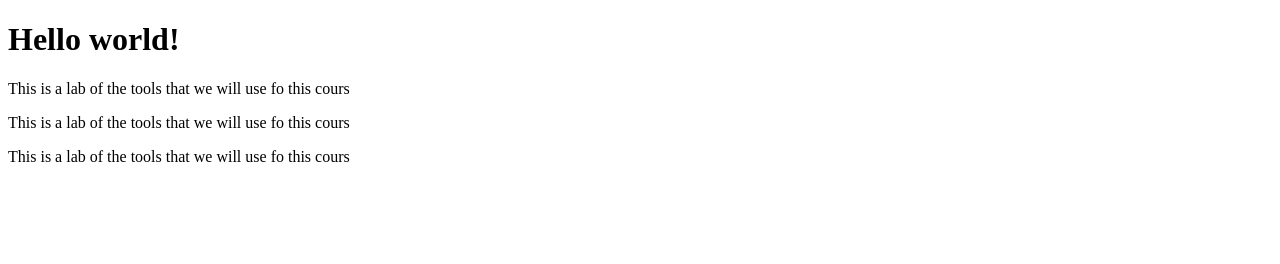
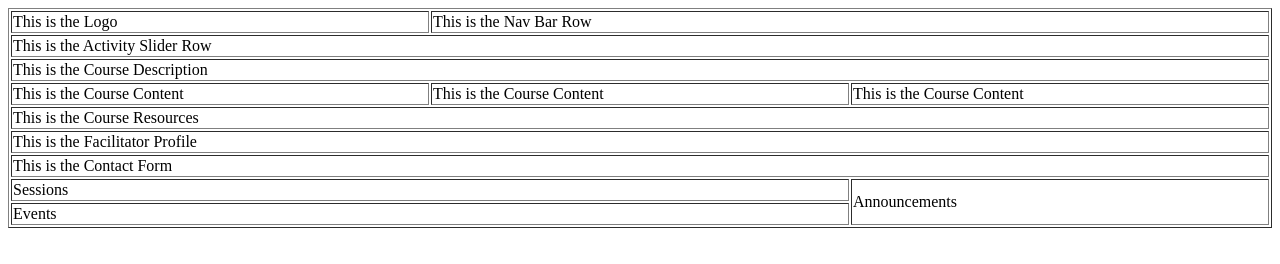
Before and after one commit to Dirac1562/toolsDemoWD, a plain HTML site: page index.html in a window 1280 px wide. Drawn offline with Linux system fonts and the light colour scheme.

Commit message:
Update index.html

```diff
--- a/index.html
+++ b/index.html
@@ -4,9 +4,38 @@
         <title>Web dev tools demo</title>
     </head>
     <body>
-        <h1>Hello world!</h1>
-        <p>This is a lab of the tools that we will use fo this cours</p>
-        <p>This is a lab of the tools that we will use fo this cours</p>
-        <p>This is a lab of the tools that we will use fo this cours</p>
+        <table width="100%" border="1">
+        <tr>
+            <td>This is the Logo</td>
+            <td colspan="2">This is the Nav Bar Row</td>
+        </tr>
+        <tr>
+            <td colspan="3">This is the Activity Slider Row</td>
+        </tr>
+        <tr>
+            <td colspan="3">This is the Course Description</td>
+        </tr>
+        <tr>
+            <td>This is the Course Content</td>
+            <td>This is the Course Content</td>
+            <td>This is the Course Content</td>
+        </tr>
+        <tr>
+            <td colspan="3">This is the Course Resources</td>
+        </tr>
+        <tr>
+            <td colspan="3">This is the Facilitator Profile</td>
+        </tr>
+        <tr>
+            <td colspan="3">This is the Contact Form</td>
+        </tr>
+        <tr>
+            <td colspan="2">Sessions</td>
+            <td rowspan="2">Announcements</td>
+        </tr>
+        <tr>
+            <td colspan="2">Events</td>
+        </tr>
+    </table>
     </body>
 </html>
```
